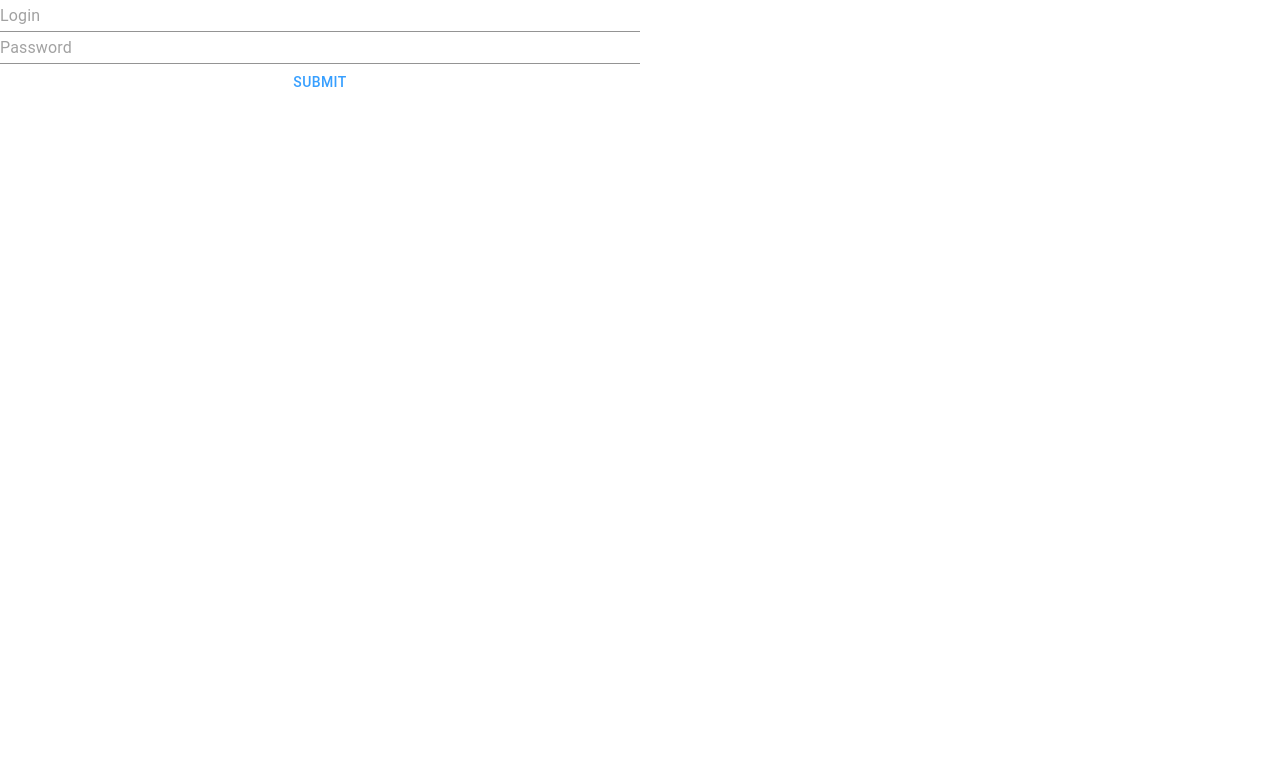
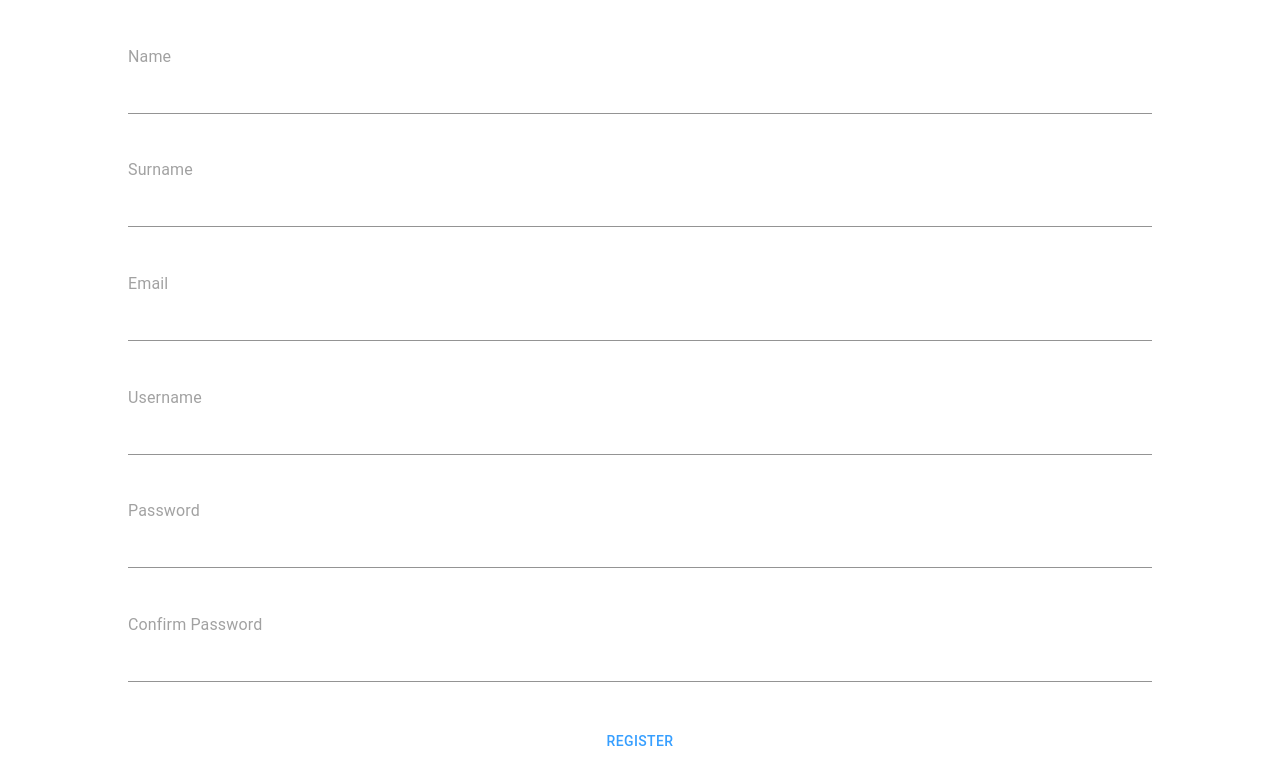
Before and after one commit to reutki/weather-app, a Next.js app: page / in a window 1280 px wide. Shown: the top 784 px of the page. Built offline with nearby package versions, Linux system fonts and the light colour scheme.

Commit message:
[SignUp]: Added signUp form

```diff
--- /dev/null
+++ b/components/SignUp/index.tsx
@@ -0,0 +1,48 @@
+import React from "react";
+import { Button, Input } from "@mui/material";
+import { useForm } from "react-hook-form";
+import { SignUpFormStyle } from "./styled";
+
+export default function SignUpForm() {
+  const {
+    register,
+    handleSubmit,
+    watch,
+    formState: { errors },
+  } = useForm();
+  const onSubmit = (data: any) => console.log(data);
+  return (
+    <form onSubmit={handleSubmit(onSubmit)}>
+      <SignUpFormStyle>
+        <Input defaultValue="" placeholder="Name" {...register("Name")} />
+        <Input defaultValue="" placeholder="Surname" {...register("Surname")} />
+        <Input
+          defaultValue=""
+          placeholder="Email"
+          {...register("Email")}
+          type="email"
+        />
+        <Input
+          defaultValue=""
+          placeholder="Username"
+          {...register("Username")}
+        />
+        <Input
+          defaultValue=""
+          type={"password"}
+          placeholder="Password"
+          {...register("Password")}
+        />
+        <Input
+          defaultValue=""
+          placeholder="Confirm Password"
+          {...register("Password_Confirmed")}
+          type={"password"}
+        />
+        <Button color="secondary" type="submit">
+          Register
+        </Button>
+      </SignUpFormStyle>
+    </form>
+  );
+}
--- /dev/null
+++ b/components/SignUp/styled.ts
@@ -0,0 +1,8 @@
+import styled from "@emotion/styled";
+import React from "react";
+
+export const SignUpFormStyle = styled.div`
+  display: grid;
+  margin: 0 10%;
+  height: 100vh;
+`;
--- a/pages/index.tsx
+++ b/pages/index.tsx
@@ -2,8 +2,9 @@ import type { NextPage } from "next";
 import { WelcomePage } from "../components/WelcomePage/welcome";
 import { AppStyle } from "../components/App/styled";
 import SignInForm from "../components/Sign In";
+import SignUpForm from "../components/SignUp";
 const Home: NextPage = () => {
-  return <SignInForm />;
+  return <SignUpForm />;
 };
 
 export default Home;
```
